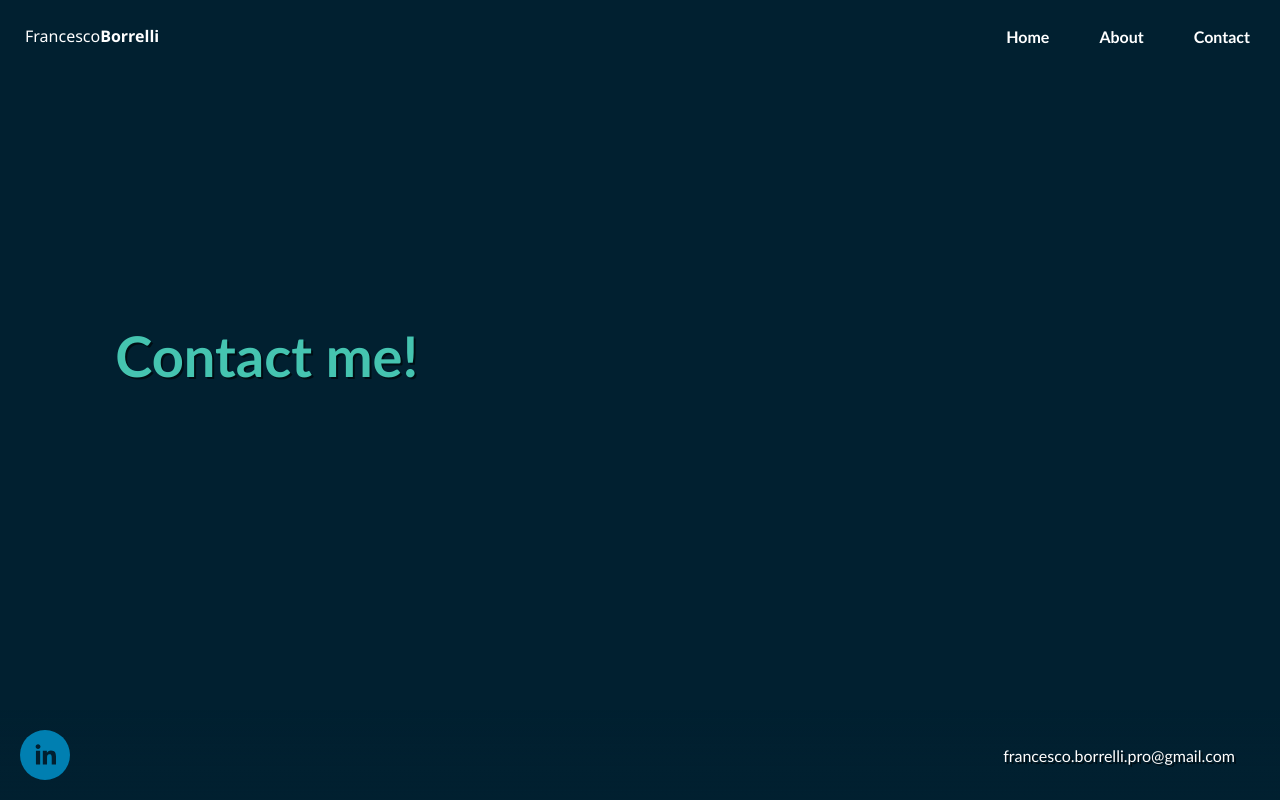
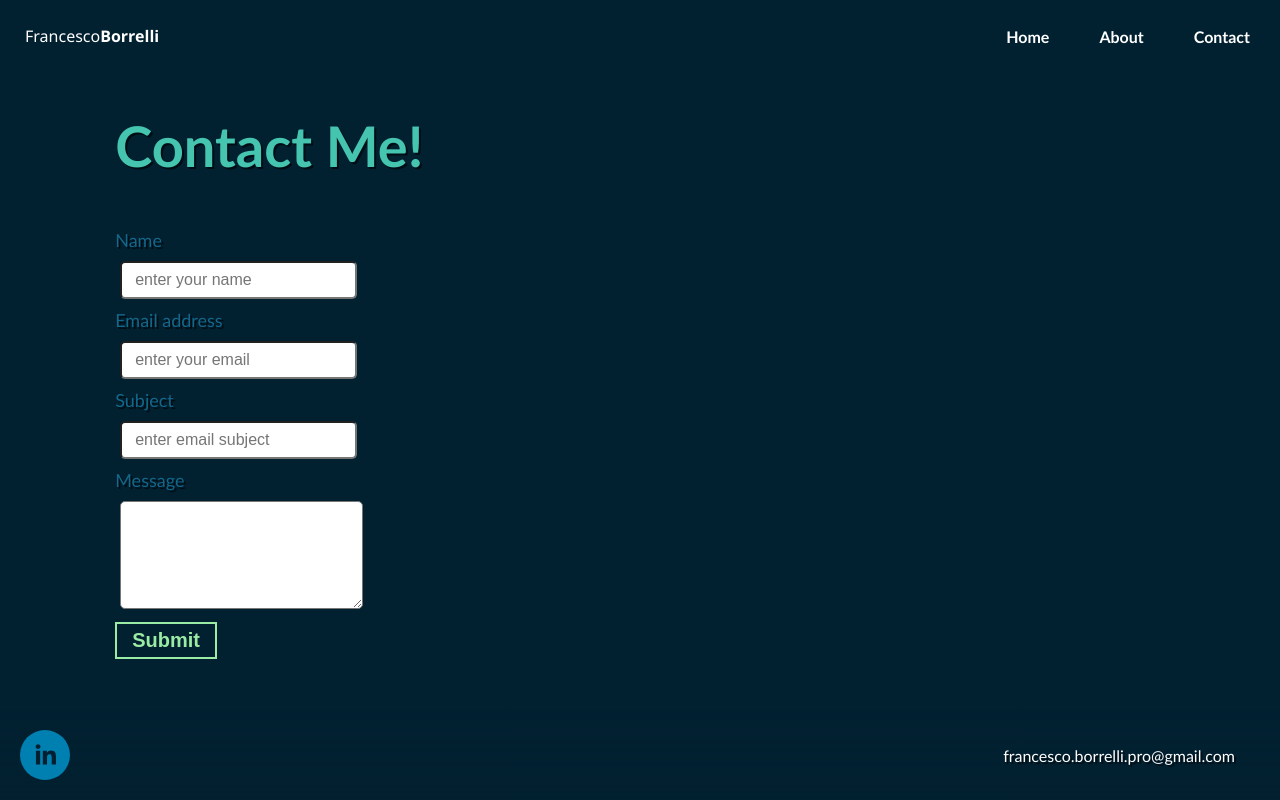
Before and after one commit to Bobotico/portfolio, a React (Create React App) app: page /portfolio/contacts in a window 1280 px wide. Built offline with nearby package versions, Linux system fonts and the light colour scheme.

Commit message:
twenty-fifth

```diff
--- a/package.json
+++ b/package.json
@@ -7,6 +7,7 @@
     "@testing-library/jest-dom": "^5.16.5",
     "@testing-library/react": "^13.4.0",
     "@testing-library/user-event": "^13.5.0",
+    "emailjs-com": "^3.2.0",
     "hamburger-react": "^2.5.0",
     "react": "^18.2.0",
     "react-dom": "^18.2.0",
--- a/src/components/About.css
+++ b/src/components/About.css
@@ -11,6 +11,13 @@
     text-shadow: 2px 2px #00000091;
 }
 .aboutDescription{
+    color: white;
+    margin: 0 10%;
+    font-size: 22px;
+    font-weight: 100;
+    margin-top: 20px;
+}
+.aboutEndingDescription{
     color: white;
     margin: 0 10%;
     font-size: 22px;
@@ -75,6 +82,9 @@
     }
     .aboutDescription{
         font-size: 18px;
+    }
+    .aboutEndingDescription{
+        font-size: 18px;
         margin-bottom: 100px;
     }
     .skillsIcons{
@@ -100,7 +110,4 @@
         justify-content: center;
         text-align: center;
     }
-    .aboutDescription{
-        margin-bottom: 100px;
-    }
 }
--- a/src/components/About.js
+++ b/src/components/About.js
@@ -50,7 +50,7 @@ function About(){
                     </div>
                 </div>
 
-            <p className='aboutDescription'>And the list's 'bout to <strong>grow!</strong></p>
+            <p className='aboutEndingDescription'>And the list's 'bout to <strong>grow!</strong></p>
         </div>
     )
 }
--- a/src/components/Contacts.css
+++ b/src/components/Contacts.css
@@ -1,10 +1,64 @@
 .container{
-    margin-top: 250px;
+    margin-top: 40px;
     margin-right: 10%;
 }
-.title{
+
+.titleContacts{
     margin-left: 10%;
     color: #45C4B0;
     font-size: 56px;
     text-shadow: 2px 2px #00000091;
+    margin-bottom: 50px;
 }
+
+.form{
+    margin-left: 10%;
+}
+
+label{
+    color: #13678A;
+    text-shadow: 2px 2px #00000091;
+    font-size: 18px;
+}
+
+.form-control{
+    margin: 10px 5px;
+    padding: 8px 13px;
+    font-size: 16px;
+    border-radius: 5px;
+}
+
+.submitButton{
+    margin-bottom: 100px;
+}
+.button{
+    background: transparent;
+    border: 2px solid #9AEBA3;
+    color: #9AEBA3;
+    font-size: 20px;
+    font-weight: 600;
+    padding: 5px 15px;
+    /*border-radius: 25px;*/
+}
+.button:hover{
+    color: #45C4B0;
+    border: 2px solid #45C4B0;
+}
+.button:active{
+    color: #13678A;
+    border: 1px solid #13678A;
+}
+
+@media screen and (max-width: 768px)
+{
+    .titleContacts{
+        font-size: 36px;
+    }
+    .submitButton{
+        margin-bottom: 100px;
+        text-align: center;
+    }
+    .form{
+        text-align: center;
+    }
+}
--- a/src/components/Contacts.js
+++ b/src/components/Contacts.js
@@ -1,11 +1,84 @@
 import './Contacts.css'
+import emailjs from 'emailjs-com';
+import { useRef } from 'react';
+
 
 function Contacts() {
-    return(
-        <div className='container'>
-            <h1 className="title">Contact me!</h1>
+    const form = useRef();
+    const sendEmail = (e) => {
+        e.preventDefault();
+
+        emailjs.sendForm('service_8ubh18e', 'template_ea6cptr', form.current, 'T_nV9VyTTC6sjZUCI')
+        .then((result) => {
+            console.log(result.text);
+        }, (error) => {
+            console.log(error.text);
+        });
+    };
+
+    return (
+        <div className="container">
+          <div className="row">
+            <div className="col align-self-center">
+              <h1 className="titleContacts">Contact Me!</h1>
+              {/* <!-- contact form --> */}
+              <form className="form" ref={form} onSubmit={sendEmail}>
+                {/* <!-- name --> */}
+                <label for="name">Name</label>
+                <div className="form-group">
+                  <input
+                    type="name"
+                    name="name"
+                    className="form-control"
+                    id="name"
+                    placeholder="enter your name"
+                  />
+                </div>
+
+                {/* <!-- email --> */}
+                <label for="name">Email address</label>
+                <div className="form-group">
+                  <input
+                    type="email"
+                    name="email"
+                    className="form-control"
+                    id="email"
+                    placeholder="enter your email"
+                  />
+                </div>
+
+                {/* <!-- subject --> */}
+                <label for="name">Subject</label>
+                <div className="form-group">
+                  <input
+                    type="text"
+                    name="subject"
+                    className="form-control"
+                    id="subject"
+                    placeholder="enter email subject"
+                  />
+                </div>
+
+                <label for="email_body">Message</label>
+                <div className="form-group">
+                  <textarea
+                    name="message"
+                    className="form-control"
+                    id="email_body"
+                    rows="5"
+                  ></textarea>
+                </div>
+
+                <div className='submitButton'>
+                    <button type="submit" className="btn btn-primary button">
+                    Submit
+                    </button>
+                </div>
+              </form>
+            </div>
+          </div>
         </div>
-    )
+      );
 }
 
 export default Contacts;
--- a/src/components/Home.css
+++ b/src/components/Home.css
@@ -56,6 +56,14 @@
     margin-top: 15px;
     margin-bottom: 80px;
   }
+  .contactButton:hover{
+    color: #45C4B0;
+    border: 3px solid #45C4B0;
+  }
+  .contactButton:active{
+    color: #13678A;
+    border: 2px solid #13678A;
+  }
 
   @media screen and (min-width: 1126px) {
     .webIdentity{
```
Also changed, not shown: 1 other file (tests, documents, lock files or other folders).
